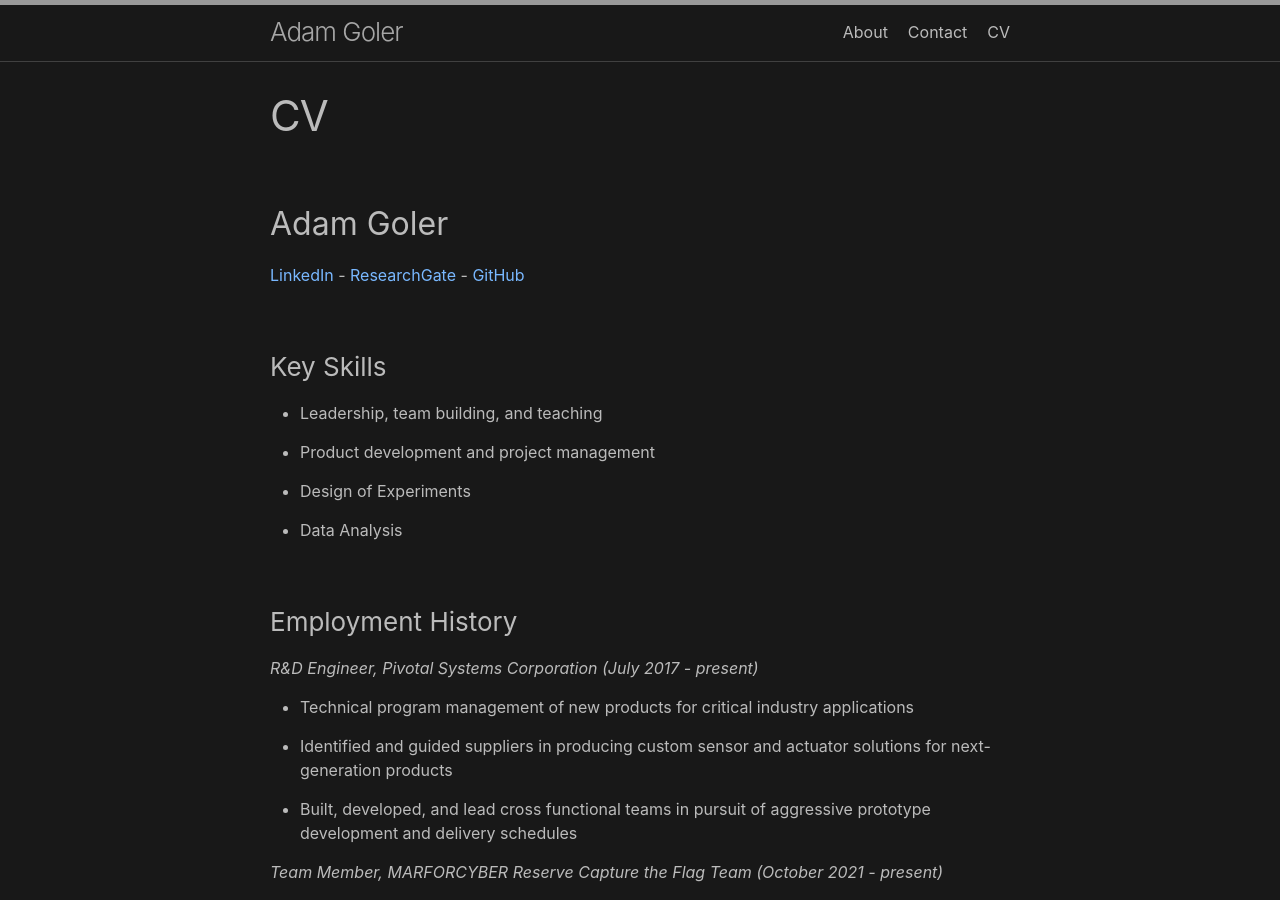
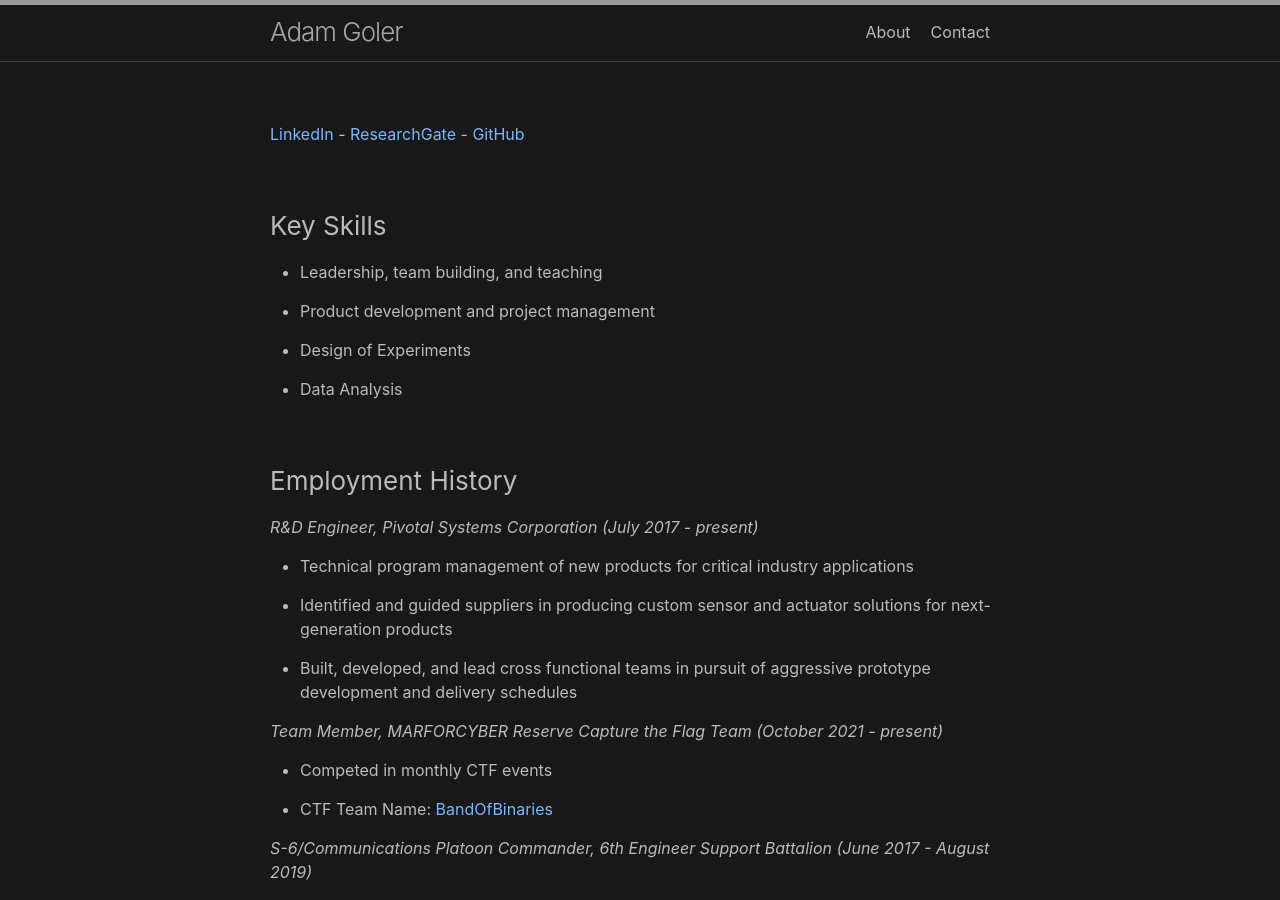
Before and after one commit to gol3tron/gol3tron.github.io, a Jekyll site: the page built from cv.md, in a window 1280 px wide and 900 px high. Built offline with Jekyll 4.4.1, drawn with Linux system fonts in a browser that asks for light colours.

Commit message:
Update cv.md

```diff
--- a/cv.md
+++ b/cv.md
@@ -1,11 +1,8 @@
 ---
 layout: page
 permalink: /cv/
-title: "CV"
+title: ""
 ---
-
-## Adam Goler
-
 [LinkedIn](https://www.linkedin.com/in/asgoler/) - [ResearchGate](https://www.researchgate.net/profile/Adam-Goler) - [GitHub](https://github.com/gol3tron)
 
 ### Key Skills
```
